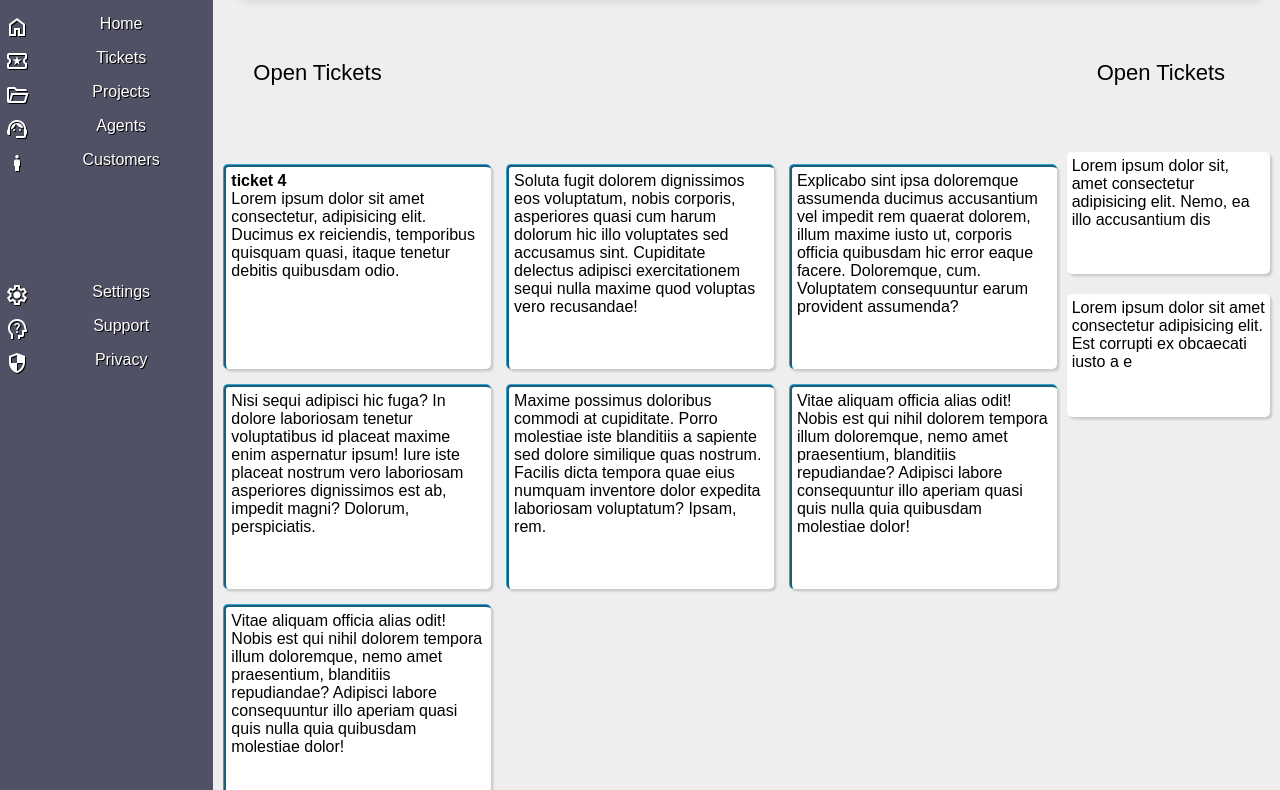
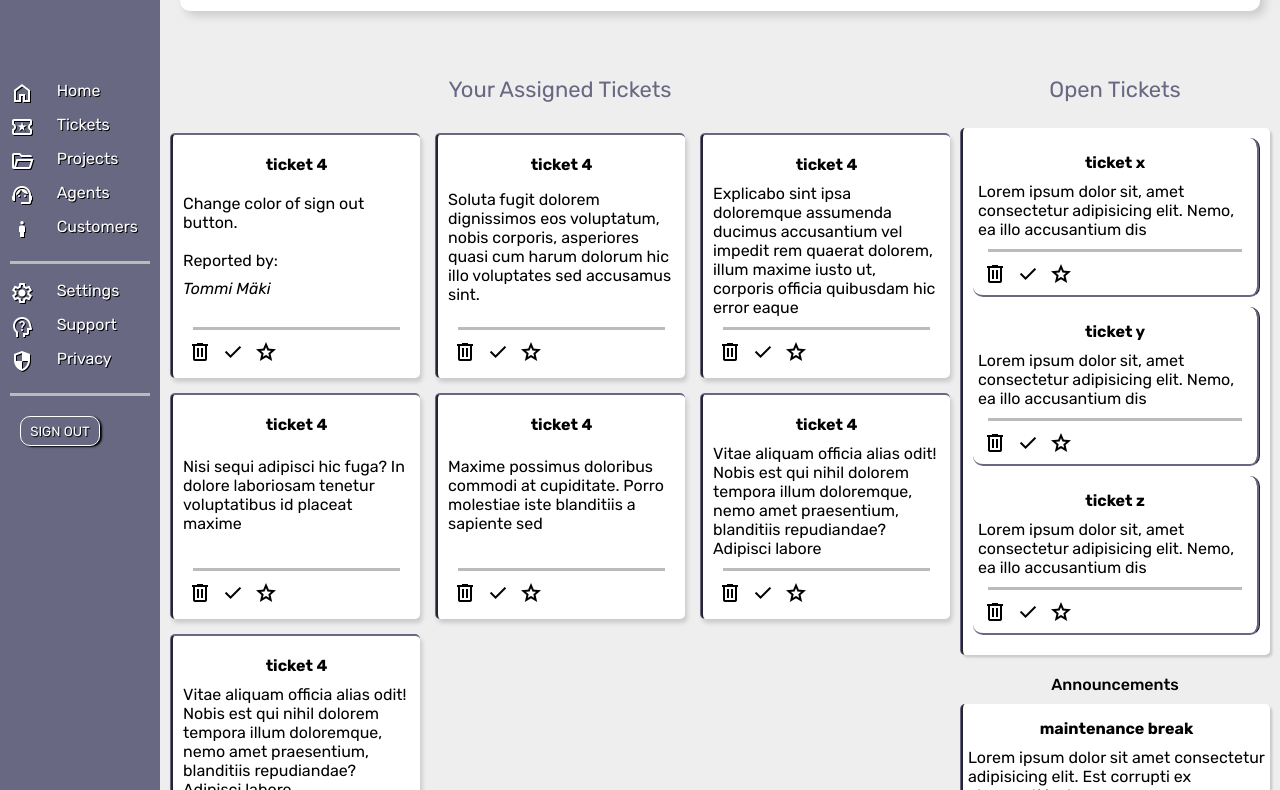
Before and after one commit to tommimaki/admin-dashboard, a plain HTML site: page index.html in a window 1280 px wide. Shown: the part 119-909 px from the top of the page. Drawn offline with nearby package versions, Linux system fonts and the light colour scheme.

Commit message:
site ready, possible addittion for later a hamburger menu for mobile

```diff
--- a/index.html
+++ b/index.html
@@ -4,7 +4,7 @@
     <meta charset="UTF-8" />
     <meta http-equiv="X-UA-Compatible" content="IE=edge" />
     <meta name="viewport" content="width=device-width, initial-scale=1.0" />
-    <title>adminDash</title>
+    <title>AdminDash</title>
     <link rel="stylesheet" href="styles.css" />
     <link
       rel="stylesheet"
@@ -15,14 +15,12 @@
     <div class="container">
       <div class="header">
         <div class="headerUp">
-          <!-- <div class="menu">
-          <ul>
-            <li>home</li>
-            <li>profile</li>
-            <li>contact</li>
-            <li>settings</li>
-          </ul>
-        </div> -->
+          <div class="searchDiv">
+            <input class="searchBar" type="text" placeholder="search" />
+            <span id="searchIcon" class="material-symbols-outlined">
+              search
+            </span>
+          </div>
           <div class="profile">
             <h5>name niminen</h5>
             <span id="#profilePic" class="material-symbols-outlined">
@@ -31,13 +29,6 @@
           </div>
         </div>
         <div class="headerLow">
-          <div class="searchDiv">
-            <input class="searchBar" type="text" placeholder="search" />
-            <span id="searchIcon" class="material-symbols-outlined">
-              search
-            </span>
-          </div>
-
           <div class="headerButtons">
             <button class="headerButton">new</button>
             <button class="headerButton">upload</button>
@@ -47,15 +38,19 @@
       </div>
 
       <div class="sidebar">
-        <div class="logo"><h2>adminDash</h2></div>
+        <div class="logo">
+          <h2>AdminDash</h2>
+          <hr />
+        </div>
+
         <ul>
           <li>
             <span class="material-symbols-outlined"> home </span>
-            Home
+            <p class="liP">Home</p>
           </li>
           <li>
             <span class="material-symbols-outlined"> local_activity </span
-            >tickets
+            ><p class="liP">tickets</p>
           </li>
           <li>
             <span class="material-symbols-outlined"> folder_open </span>
@@ -65,8 +60,8 @@
             <span class="material-symbols-outlined"> support_agent </span>agents
           </li>
           <li><span class="material-symbols-outlined"> boy </span>customers</li>
+          <hr />
         </ul>
-
         <ul>
           <li>
             <span class="material-symbols-outlined"> settings </span>settings
@@ -78,65 +73,149 @@
           <li>
             <span class="material-symbols-outlined"> security </span>privacy
           </li>
+          <hr />
+          <button id="signout" class="headerButton">sign out</button>
         </ul>
       </div>
 
       <div class="main">
-        <div class="section-title">Open Tickets</div>
+        <div class="section-title">Your Assigned Tickets</div>
         <div class="project">
-          <h4>ticket 4</h4>
+          <h4 class="contentHeader">ticket 4</h4>
+            Change color of sign out button.
+            <br>
+            <br>
+            Reported by: <em>Tommi Mäki</em>
 
-          Lorem ipsum dolor sit amet consectetur, adipisicing elit. Ducimus ex
-          reiciendis, temporibus quisquam quasi, itaque tenetur debitis
-          quibusdam odio.
+          <div class="projectIcons">
+            <hr />
+            <span class="material-symbols-outlined"> delete </span>
+            <span class="material-symbols-outlined"> done </span>
+            <span class="material-symbols-outlined"> star </span>
+          </div>
         </div>
         <div class="project">
+          <h4 class="contentHeader">ticket 4</h4>
           Soluta fugit dolorem dignissimos eos voluptatum, nobis corporis,
           asperiores quasi cum harum dolorum hic illo voluptates sed accusamus
-          sint. Cupiditate delectus adipisci exercitationem sequi nulla maxime
-          quod voluptas vero recusandae!
+          sint.
+          <div class="projectIcons">
+            <hr />
+            <span class="material-symbols-outlined"> delete </span>
+            <span class="material-symbols-outlined"> done </span>
+            <span class="material-symbols-outlined"> star </span>
+          </div>
         </div>
         <div class="project">
+          <h4 class="contentHeader">ticket 4</h4>
           Explicabo sint ipsa doloremque assumenda ducimus accusantium vel
           impedit rem quaerat dolorem, illum maxime iusto ut, corporis officia
-          quibusdam hic error eaque facere. Doloremque, cum. Voluptatem
-          consequuntur earum provident assumenda?
+          quibusdam hic error eaque
+          <div class="projectIcons">
+            <hr />
+            <span class="material-symbols-outlined"> delete </span>
+            <span class="material-symbols-outlined"> done </span>
+            <span class="material-symbols-outlined"> star </span>
+          </div>
         </div>
         <div class="project">
+          <h4 class="contentHeader">ticket 4</h4>
           Nisi sequi adipisci hic fuga? In dolore laboriosam tenetur
-          voluptatibus id placeat maxime enim aspernatur ipsum! Iure iste
-          placeat nostrum vero laboriosam asperiores dignissimos est ab, impedit
-          magni? Dolorum, perspiciatis.
+          voluptatibus id placeat maxime
+          <div class="projectIcons">
+            <hr />
+            <span class="material-symbols-outlined"> delete </span>
+            <span class="material-symbols-outlined"> done </span>
+            <span class="material-symbols-outlined"> star </span>
+          </div>
         </div>
         <div class="project">
+          <h4 class="contentHeader">ticket 4</h4>
           Maxime possimus doloribus commodi at cupiditate. Porro molestiae iste
-          blanditiis a sapiente sed dolore similique quas nostrum. Facilis dicta
-          tempora quae eius numquam inventore dolor expedita laboriosam
-          voluptatum? Ipsam, rem.
+          blanditiis a sapiente sed
+          <div class="projectIcons">
+            <hr />
+            <span class="material-symbols-outlined"> delete </span>
+            <span class="material-symbols-outlined"> done </span>
+            <span class="material-symbols-outlined"> star </span>
+          </div>
         </div>
         <div class="project">
+          <h4 class="contentHeader">ticket 4</h4>
           Vitae aliquam officia alias odit! Nobis est qui nihil dolorem tempora
           illum doloremque, nemo amet praesentium, blanditiis repudiandae?
-          Adipisci labore consequuntur illo aperiam quasi quis nulla quia
-          quibusdam molestiae dolor!
+          Adipisci labore
+          <div class="projectIcons">
+            <hr />
+            <span class="material-symbols-outlined"> delete </span>
+            <span class="material-symbols-outlined"> done </span>
+            <span class="material-symbols-outlined"> star </span>
+          </div>
         </div>
         <div class="project">
+          <h4 class="contentHeader">ticket 4</h4>
           Vitae aliquam officia alias odit! Nobis est qui nihil dolorem tempora
           illum doloremque, nemo amet praesentium, blanditiis repudiandae?
-          Adipisci labore consequuntur illo aperiam quasi quis nulla quia
-          quibusdam molestiae dolor!
+          Adipisci labore
+          <div class="projectIcons">
+            <hr />
+            <span class="material-symbols-outlined"> delete </span>
+            <span class="material-symbols-outlined"> done </span>
+            <span class="material-symbols-outlined"> star </span>
+          </div>
         </div>
       </div>
 
       <div class="rightSide">
         <div class="section-title">Open Tickets</div>
         <div class="newTickets">
-          Lorem ipsum dolor sit, amet consectetur adipisicing elit. Nemo, ea
-          illo accusantium dis
+          <div class="new-ticket">
+            <h4 class="contentHeader">ticket x</h4>
+            Lorem ipsum dolor sit, amet consectetur adipisicing elit. Nemo, ea
+            illo accusantium dis
+            <div class="projectIcons">
+              <hr />
+              <span class="material-symbols-outlined"> delete </span>
+              <span class="material-symbols-outlined"> done </span>
+              <span class="material-symbols-outlined"> star </span>
+            </div>
+          </div>
+          <div class="new-ticket">
+            <h4 class="contentHeader">ticket y</h4>
+            Lorem ipsum dolor sit, amet consectetur adipisicing elit. Nemo, ea
+            illo accusantium dis
+            <div class="projectIcons">
+              <hr />
+              <span class="material-symbols-outlined"> delete </span>
+              <span class="material-symbols-outlined"> done </span>
+              <span class="material-symbols-outlined"> star </span>
+            </div>
+          </div>
+          <div class="new-ticket">
+            <h4 class="contentHeader">ticket z</h4>
+            Lorem ipsum dolor sit, amet consectetur adipisicing elit. Nemo, ea
+            illo accusantium dis
+            <div class="projectIcons">
+              <hr />
+              <span class="material-symbols-outlined"> delete </span>
+              <span class="material-symbols-outlined"> done </span>
+              <span class="material-symbols-outlined"> star </span>
+            </div>
+          </div>
         </div>
+
+        <div class="secondary-title">Announcements</div>
         <div class="announcements">
+          <h4 class="contentHeader">maintenance break</h4>
           Lorem ipsum dolor sit amet consectetur adipisicing elit. Est corrupti
           ex obcaecati iusto a e
+          <hr />
+          <h4 class="contentHeader">policy update</h4>
+          Lorem ipsum dolor sit amet consectetur adipisicing elit. Est corrupti
+          ex obcaecati iusto a e
+          <br />
+          <a href="">accept here</a>
+          <hr />
         </div>
       </div>
     </div>
--- a/styles.css
+++ b/styles.css
@@ -1,21 +1,19 @@
+@import url('https://fonts.googleapis.com/css2?family=Rubik:ital,wght@0,300;0,400;0,500;0,700;1,300;1,400;1,500;1,700&display=swap');
 * {
   margin: 0;
   padding: 0;
-  --color-accents: rgb(81, 81, 101);
+  box-sizing: border-box;
+  --color-accents: rgb(104, 104, 131);
   --color-base: rgb(255, 255, 255);
   --color-bg: rgb(238, 238, 238);
-  font-family: Arial, Helvetica, sans-serif;
+  font-family: 'Rubik', sans-serif;
 }
-
-
-/* todo: dividerit ainakin sidebariin, header kuntoon
-main cona samalle tasalle, nappien muokkaus, buttonien lisäys */
 
 .container {
   background-color: var(--color-bg);
   display: grid;
-  grid-template-columns: 1fr 4fr 1fr;
-  grid-template-rows: 1fr 3fr 3fr;
+  grid-template-columns: 1fr 5fr 2fr;
+  grid-template-rows: 1fr 10fr 1fr;
   grid-template-areas:
     "sidebar header header"
     "sidebar main rightside"
@@ -29,41 +27,30 @@ main cona samalle tasalle, nappien muokkaus, buttonien lisäys */
   box-shadow: rgba(0, 0, 0, 0.15) 5px 5px 10px;
   grid-area: header;
   display: grid;
+  max-height: 110px;
+  grid-auto-rows: max-content;
   margin-bottom: 20px;
   border-radius: 10px;
+  color: var(--color-accents);
 }
 
-.headerUp{
+.headerUp {
   display: grid;
   grid-auto-flow: column;
   align-items: center;
-
-}
-.divider{
-  background-color: rgb(219, 221, 231);
-  height: 100%;
-  width: 1px;
 }
 
-.menu ul {
-  list-style-type: none;
-  text-transform: capitalize;
-  display: grid;
-  grid-auto-flow: column;
-}
 
-.profile{
+.profile {
   display: grid;
   grid-auto-flow: column;
   align-items: center;
   justify-content: end;
   text-transform: capitalize;
   font-size: larger;
-  padding: 10px;
-  column-gap: 10px;
+  padding: 5px;
+  column-gap: 3px;
 }
-
-
 
 .headerLow {
   display: grid;
@@ -77,6 +64,8 @@ main cona samalle tasalle, nappien muokkaus, buttonien lisäys */
   grid-auto-flow: column;
   box-shadow: black 2px 1px 2px;
   padding: 5px;
+  margin-left: 20px;
+  margin-top: 10px;
 }
 
 .searchBar {
@@ -95,14 +84,15 @@ main cona samalle tasalle, nappien muokkaus, buttonien lisäys */
 .headerButtons {
   display: grid;
   grid-auto-flow: column;
-  justify-content: end;
+  justify-content: start;
 }
 .headerButton {
   background-color: var(--color-accents);
   color: var(--color-base);
   padding: 5px;
-  width: 100px;
-  margin-left: 20px;
+  max-width: 100px;
+  min-width: 80px;
+  margin: 10px 0px 10px 20px;
   border-radius: 10px;
   max-height: 30px;
   min-height: 30px;
@@ -112,23 +102,23 @@ main cona samalle tasalle, nappien muokkaus, buttonien lisäys */
   text-transform: uppercase;
 }
 
+
 .logo {
   margin-top: 40px;
+  padding: 5px;
   align-self: flex-start;
+  justify-self: center;
   text-shadow: black 2px 2px 2px;
 }
 .sidebar {
-
   background-color: var(--color-accents);
   color: rgb(255, 255, 255);
   grid-area: sidebar;
   display: grid;
-  grid-template-rows: 1fr 2fr 4fr;
+  grid-template-rows: repeat(auto-fit, minmax(100px, 200px));
   text-shadow: black 1px 1px;
 }
-.logo {
-  padding: 5px;
-}
+
 
 .sidebar > ul > li {
   padding-left: 5px;
@@ -137,14 +127,24 @@ main cona samalle tasalle, nappien muokkaus, buttonien lisäys */
   text-transform: capitalize;
   display: grid;
   grid-auto-flow: column;
+grid-template-columns:1fr 2fr ;
 }
-
+#signout{
+  border: 1px white solid;
+}
 .section-title {
-  color: var(--dark-text);
+  color: var(--color-accents);
   font-size: 22px;
   font-weight: 400;
   grid-column: 1 / -1;
   margin: 35px 30px 15px 30px;
+  text-align: center;
+}
+.secondary-title{
+
+  text-align: center;
+  font-weight: 500;
+
 }
 
 .main {
@@ -152,15 +152,23 @@ main cona samalle tasalle, nappien muokkaus, buttonien lisäys */
   grid-area: main;
   display: grid;
   grid-template-columns: repeat(auto-fit, minmax(200px, 1fr));
+  grid-auto-rows: max-content;
   gap: 15px;
 }
 .project {
   background-color: var(--color-base);
-  border-left: ridge #32a1ce;
-  border-top: ridge #32a1ce;
+  border-left: var(--color-accents) ridge;
+  border-top: var(--color-accents) 2px solid;
   padding: 5px;
   border-radius: 5px;
-  box-shadow: rgba(0, 0, 0, 0.15) 2.4px 2.4px 2px;
+  box-shadow: rgba(0, 0, 0, 0.15) 2.4px 4px 4px;
+  padding: 10px;
+  display: grid;
+
+}
+.projectIcons{
+  align-self: flex-end;
+
 }
 
 .rightSide {
@@ -168,9 +176,9 @@ main cona samalle tasalle, nappien muokkaus, buttonien lisäys */
   margin-top: 10px;
   grid-area: rightside;
   display: grid;
-  grid-template-rows: (auto-fit, minmax(200px, 1fr));
   gap: 10px;
-
+  grid-auto-rows: max-content;
+  grid-template-columns: 1fr;
 }
 .newTickets {
   padding: 5px;
@@ -179,6 +187,9 @@ main cona samalle tasalle, nappien muokkaus, buttonien lisäys */
   margin-bottom: 10px;
   background-color: var(--color-base);
   overflow: auto;
+  border-left: ridge var(--color-accents);
+  padding: 10px;
+
 }
 .announcements {
   padding: 5px;
@@ -186,4 +197,49 @@ main cona samalle tasalle, nappien muokkaus, buttonien lisäys */
   box-shadow: rgba(0, 0, 0, 0.15) 2.4px 2.4px 2px;
   background-color: var(--color-base);
   overflow: auto;
+  border-left: ridge var(--color-accents);
 }
+
+hr {
+  border: none;
+  border-top: 3px solid #bbb;
+  height: 2px;
+  margin: 10px;
+
+}
+
+button:hover{
+  transition: 0.5s;
+  transform: scale(1.1);
+}
+
+li:hover{
+  transition: 0.5s;
+  transform: scale(1.1);
+}
+
+.contentHeader{
+  text-align: center;
+  margin: 10px;
+}
+
+a:link, a:visited {
+  color: var(--color-accents);
+  text-decoration:none;
+  font-weight: 600;
+}
+a:hover {
+  text-decoration: underline;
+}
+
+span{
+  padding-left: 5px;
+}
+
+.new-ticket{
+  border-right: var(--color-accents) ridge;
+  border-bottom: var(--color-accents) 2px solid;
+  border-radius: 10px;
+  padding: 5px;
+  margin-bottom: 10px;
+}
```
